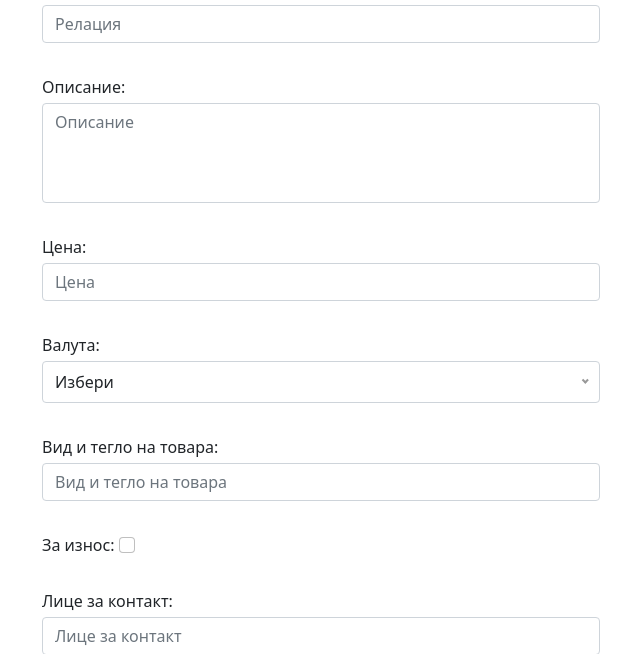
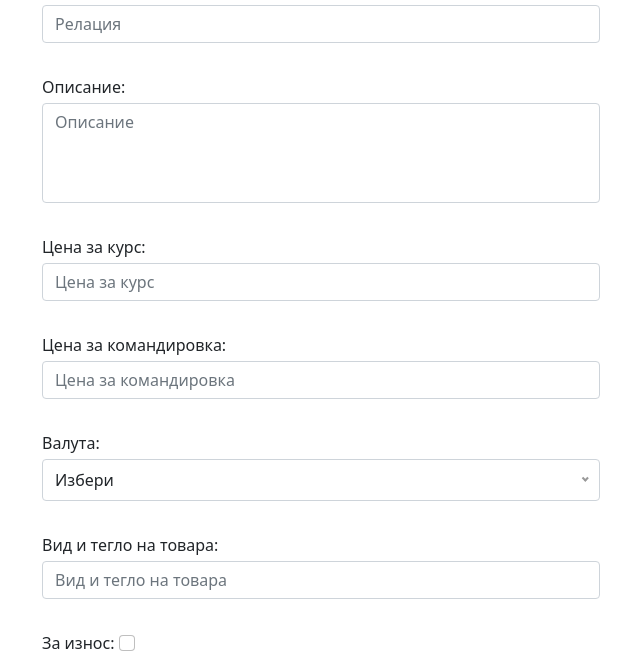
Before and after one commit to DanailYordanov/Office-EIT, a Django app: page /add-course/ in a window 1280 px wide. Shown: the part 856-1510 px from the top of the page, without its empty margins (319-959 px from the left). Run offline with Django 3.2, Linux system fonts and the light colour scheme; the visitor is signed in with stand-in values (Sample User, id 1); data comes from the database, SQL or seed files in the repository; data that the repository does not hold is empty; some libraries are stand-ins or nearby versions.

Commit message:
Add driver_salary field to the courses

```diff
--- a/project/main/forms.py
+++ b/project/main/forms.py
@@ -111,7 +111,8 @@ class CourseModelForm(forms.ModelForm):
             'request_number': forms.TextInput(attrs={'class': 'form-control', 'placeholder': 'Номер на заявка'}),
             'from_to': forms.TextInput(attrs={'class': 'form-control', 'placeholder': 'Релация', 'list': 'datalistFromTo'}),
             'description': forms.Textarea(attrs={'class': 'form-control', 'placeholder': 'Описание'}),
-            'price': forms.TextInput(attrs={'class': 'form-control', 'placeholder': 'Цена'}),
+            'course_price': forms.TextInput(attrs={'class': 'form-control', 'placeholder': 'Цена за курс'}),
+            'driver_salary': forms.TextInput(attrs={'class': 'form-control', 'placeholder': 'Цена за командировка'}),
             'cargo_type': forms.TextInput(attrs={'class': 'form-control', 'placeholder': 'Вид и тегло на товара'}),
             'export': forms.CheckboxInput(attrs={'class': 'form-check-input'}),
             'contact_person': forms.TextInput(attrs={'class': 'form-control', 'placeholder': 'Лице за контакт'}),
--- a/project/main/models.py
+++ b/project/main/models.py
@@ -253,7 +253,8 @@ class Course(models.Model):
     from_to = models.CharField('Релация', max_length=100)
     description = models.CharField(
         'Описание', max_length=1000, null=True, blank=True)
-    price = models.FloatField('Цена')
+    course_price = models.FloatField('Цена за курс')
+    driver_salary = models.FloatField('Цена за командировка')
     currency = models.CharField(
         'Валута', choices=CURRENCY_CHOICES, max_length=5)
     cargo_type = models.CharField('Вид и тегло на товара', max_length=100)
--- a/project/main/templates/main/course_information.html
+++ b/project/main/templates/main/course_information.html
@@ -33,13 +33,17 @@
         <span class="fw-normal">Вид и тегло на товара:</span> {{ course.cargo_type }}
     </p>
 
+    <p>
+        <span class="fw-normal">Заплащане:</span> {{ course.driver_salary }} {{ course.currency }}
+    </p>
+
     {% if request.user.is_staff %}
     <p>
         <span class="fw-normal">Шофьор:</span> {{ course.driver }}
     </p>
 
     <p>
-        <span class="fw-normal">Цена:</span> {{ course.price }} {{ course.currency }}
+        <span class="fw-normal">Цена:</span> {{ course.course_price }} {{ course.currency }}
     </p>
 
     <p>
--- a/project/main/templates/main/lists/course_invoices_list.html
+++ b/project/main/templates/main/lists/course_invoices_list.html
@@ -55,7 +55,7 @@
                 </a>
             </td>
             <td class="searchable">
-                {{ course_invoice.course.price }} {{ course_invoice.course.currency }}
+                {{ course_invoice.course.course_price }} {{ course_invoice.course.currency }}
             </td>
             <td class="text-center">
                 <a href="{% url 'main:update-course-invoice' pk=course_invoice.id %}"
--- a/project/main/views.py
+++ b/project/main/views.py
@@ -1153,8 +1153,8 @@ def course_invoice_xlsx(request, pk):
         company = course.company
 
         currency = course.currency
-        price = round(course.price, 2)
-        vat_price = round(course.price * 0.2, 2)
+        price = round(course.course_price, 2)
+        vat_price = round(course.course_price * 0.2, 2)
 
         if course_invoice.tax_type == 'Стандартна фактура':
             calculated_price = price + vat_price
```
Also changed, not shown: project/main/migrations/0061_auto_20220217_1637.py (added).
